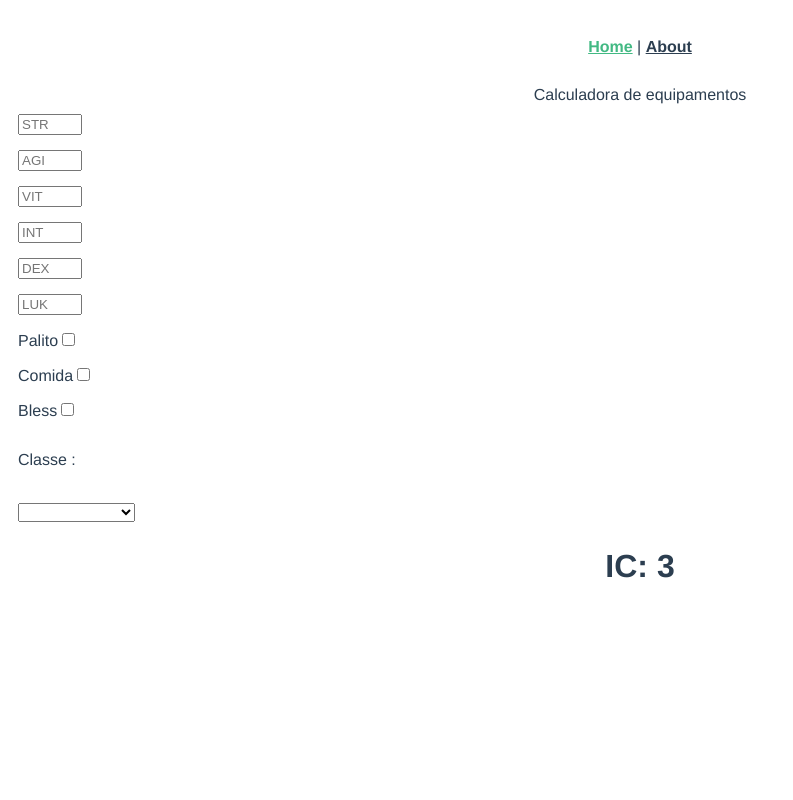
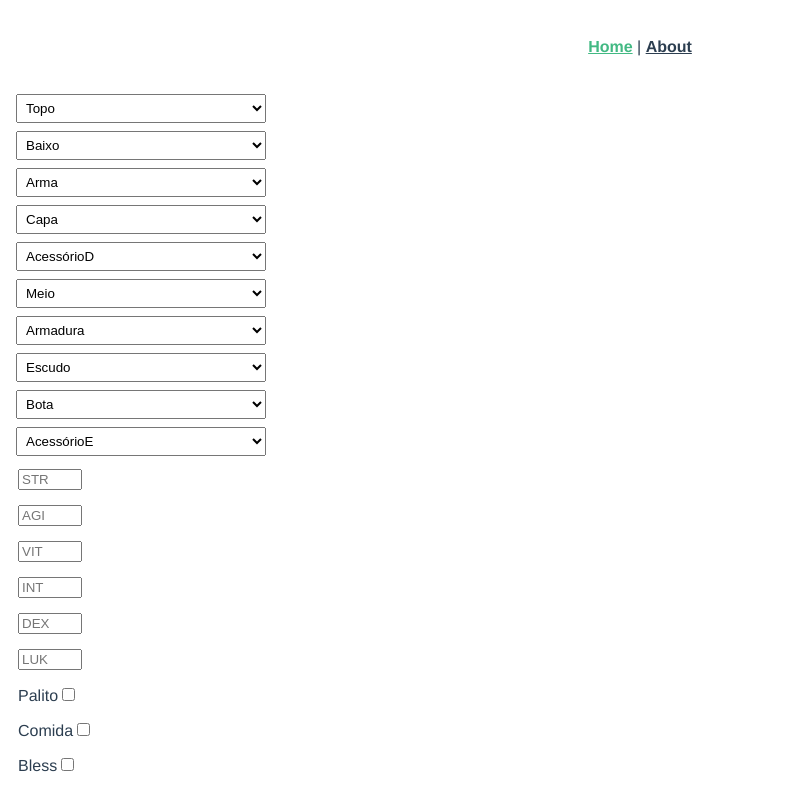
Before and after one commit to felipeferrari40/ragnabuilds, a Vue app: page / in a window 1280 px wide. Shown: the top 800 px of the page, without its empty margins (0-793 px from the left). Built offline with nearby package versions, Linux system fonts and the light colour scheme; the HTML template or start-up script is replaced by a standard one.

Commit message:
equip select

```diff
--- a/package.json
+++ b/package.json
@@ -8,6 +8,7 @@
     "lint": "vue-cli-service lint"
   },
   "dependencies": {
+    "axios": "^1.4.0",
     "core-js": "^3.8.3",
     "vue": "^3.2.13",
     "vue-router": "^4.0.3",
--- a/src/components/BuildCalculator/BuildCalculator.vue
+++ b/src/components/BuildCalculator/BuildCalculator.vue
@@ -1,17 +1,43 @@
 <template>
-  <div>
-    Calculadora de equipamentos
+  <div class="flex justify-center" >
+    <div class="mx-5 p-3 text-center" >
+        <gear-select msg="Topo" class="select"/>
+        <gear-select msg="Baixo" class="select"/>
+        <gear-select msg="Arma" class="select"/>
+        <gear-select msg="Capa" class="select"/>
+        <gear-select msg="AcessórioD" class="select"/>
+    </div>
+    <div class="mx-5 p-3" >
+      <!--{{ charClass.image }}-->
+    </div>
+    <div class="mx-5 p-3" >
+      <gear-select msg="Meio" class="select"/>
+      <gear-select msg="Armadura" class="select"/>
+      <gear-select msg="Escudo" class="select"/>
+      <gear-select msg="Bota" class="select"/>
+      <gear-select msg="AcessórioE" class="select"/>
+    </div>
   </div>
 </template>
 
-<script>
+<script setup>
+import GearSelect from './GearSelect/GearSelect.vue';
 
-export default {
-    name: 'BuildCalculator'
+import { defineProps } from 'vue';
 
-}
+defineProps({
+  msg: Image
+})
+
 </script>
 
-<style>
+<style scoped>
+
+.select{
+  display: block;
+  padding: 5px;
+  margin: 8px;
+  width: 250px;
+}
 
 </style>
--- /dev/null
+++ b/src/components/BuildCalculator/GearSelect/GearSelect.vue
@@ -0,0 +1,22 @@
+<template>
+  <select class="">
+  <option value="">{{ msg }}</option>
+  <option v-for="(item , i) in itens" :key="i">{{ item.name }}</option></select>
+</template>
+
+<script setup>
+import { defineProps } from 'vue';
+
+defineProps({
+  msg: String
+})
+
+</script>
+
+<style scoped>
+
+template{
+  display: flex;
+}
+
+</style>
--- a/src/components/BuildCalculator/index.vue
+++ /dev/null
@@ -1,17 +0,0 @@
-<template>
-  <div>
-    Calculadora de equipamentos
-  </div>
-</template>
-
-<script>
-
-export default {
-    name: 'BuildCalculator'
-
-}
-</script>
-
-<style>
-
-</style>
--- a/src/components/StatusCalculator/StatusCalculator.vue
+++ b/src/components/StatusCalculator/StatusCalculator.vue
@@ -26,10 +26,12 @@
       </div>
       <div><label>Bless</label><input class="mx-3" id="bless" type="checkbox" @change="blessUp()" v-model="data.bless">
       </div>
-      <div>
+      <div class="w-full">
         <p>Classe : {{ selected }} </p><br/>
         <select class="w-42" v-model="selected">
-          <option v-for="charClass in charClasses" :key="charClass.id" :value='charClass.name'>{{ charClass.name }}</option>
+          <option value="">Selecionar Classe</option>
+          <option v-for="charClass in charClasses" :key="charClass.id" :value='charClass.name'>{{ charClass.name }}
+          </option>
         </select>
       </div>
     </form>
@@ -44,27 +46,26 @@
 import { reactive, computed, ref } from 'vue';
 
 const charClasses = ref([
-  { name: 'Rune Knight', id: 1},
+  { name: 'Rune Knight', id: 1 },
   { name: 'Guillotine Cross', id: 2 },
-  { name: 'Arch Bishop', id: 3},
-  { name: 'Ranger', id:4 },
-  { name: 'Warlock', id:5 },
-  { name: 'Mechanic', id:6 },
-  { name: 'Royal Guard', id:7 },
-  { name: 'Shadow Chaser', id:8 },
-  { name: 'Shura', id:9 },
-  { name: 'Maestro', id:10 },
-  { name: 'Wanderer', id:11 },
-  { name: 'Sorcerer', id:12 },
-  { name: 'Geneticist', id:13 },
-  { name: 'Rebelion', id:14 },
-  { name: 'Kagerou/Oboro', id:15 },
-  { name: 'Soul Reaper', id:16 },
-  { name: 'Star Emperor', id:17 }
+  { name: 'Arch Bishop', id: 3 },
+  { name: 'Ranger', id: 4 },
+  { name: 'Warlock', id: 5 },
+  { name: 'Mechanic', id: 6 },
+  { name: 'Royal Guard', id: 7 },
+  { name: 'Shadow Chaser', id: 8 },
+  { name: 'Shura', id: 9 },
+  { name: 'Maestro', id: 10 },
+  { name: 'Wanderer', id: 11 },
+  { name: 'Sorcerer', id: 12 },
+  { name: 'Geneticist', id: 13 },
+  { name: 'Rebelion', id: 14 },
+  { name: 'Kagerou/Oboro', id: 15 },
+  { name: 'Soul Reaper', id: 16 },
+  { name: 'Star Emperor', id: 17 }
 ])
 
 const selected = ref('')
-
 
 const data = reactive({
   STR: null,
@@ -115,7 +116,8 @@ const varibleCast = computed(
 </script>
 
 
-<style>form div {
+<style>
+form div {
   margin: 5px;
   padding: 5px;
   text-align: start;
--- a/src/views/HomeView.vue
+++ b/src/views/HomeView.vue
@@ -11,7 +11,7 @@
 
 <script>
 
-import BuildCalculator from '@/components/BuildCalculator/'
+import BuildCalculator from '@/components/BuildCalculator/BuildCalculator.vue'
 import StatusCalculator from '@/components/StatusCalculator/StatusCalculator.vue'
 
 export default {
```
Also changed, not shown: src/services/api.ts (added, +7 -0 lines), 1 other file (tests, documents, lock files or other folders).
